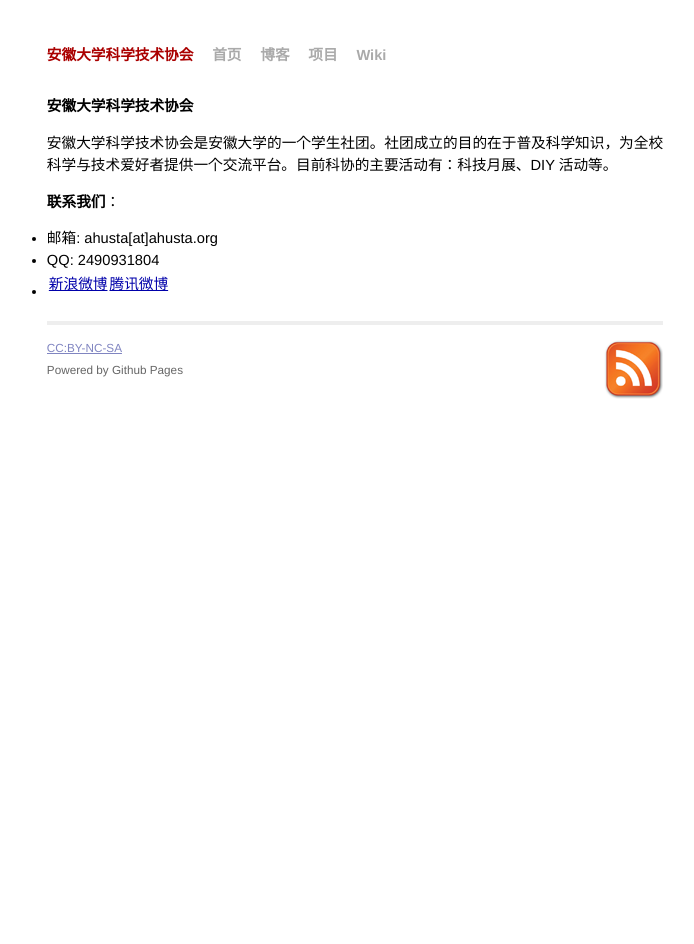
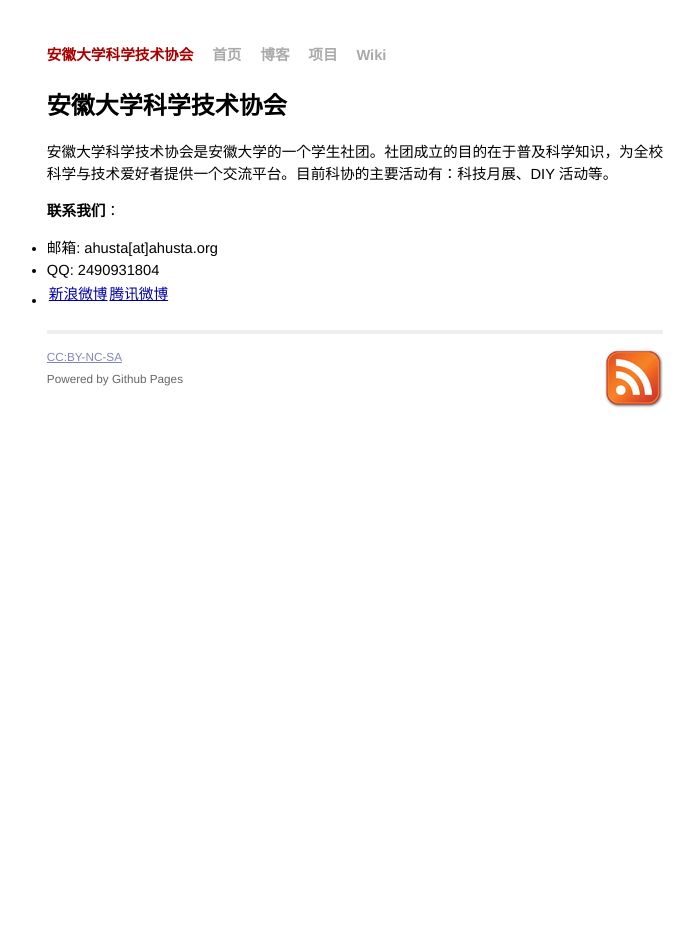
Before and after one commit to ahusta/ahusta.github.io, a Jekyll site: the page built from index.md, in a window 1280 px wide. Shown: the whole page, without its empty margins (285-979 px from the left). Built offline with Jekyll 4.4.1, drawn with Linux system fonts in a browser that asks for light colours; Markdown is read by kramdown in place of the engine named in the settings.

Commit message:
change h1

```diff
--- a/css/screen.css
+++ b/css/screen.css
@@ -28,6 +28,7 @@ h1, h2, h3, h4, h5, h6 {
 
 h1 {
   margin-bottom: 1em;
+  font-size: 24px
 }
 
 p {
```
Also changed, not shown: index.md (line endings or trailing spaces).
